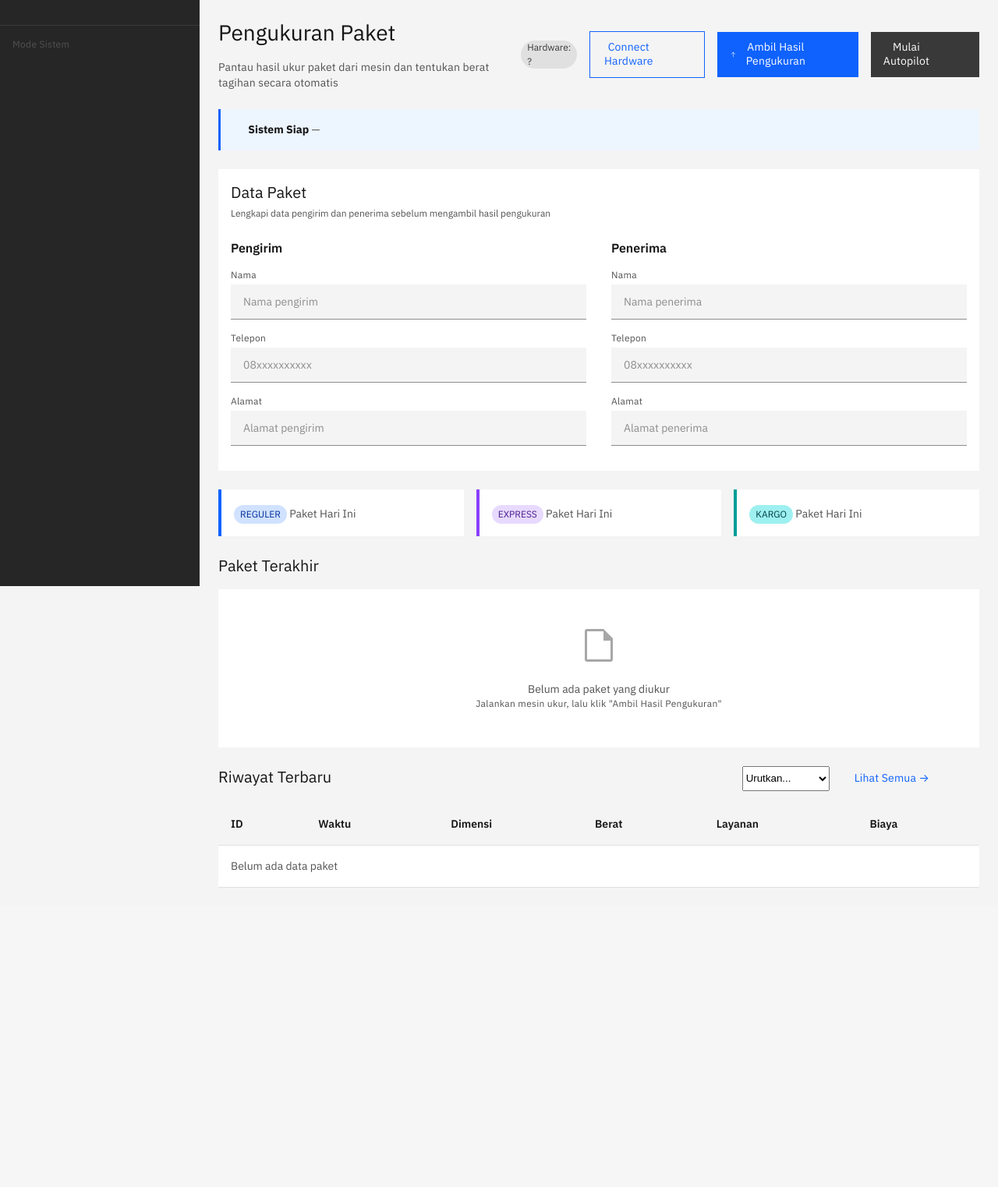
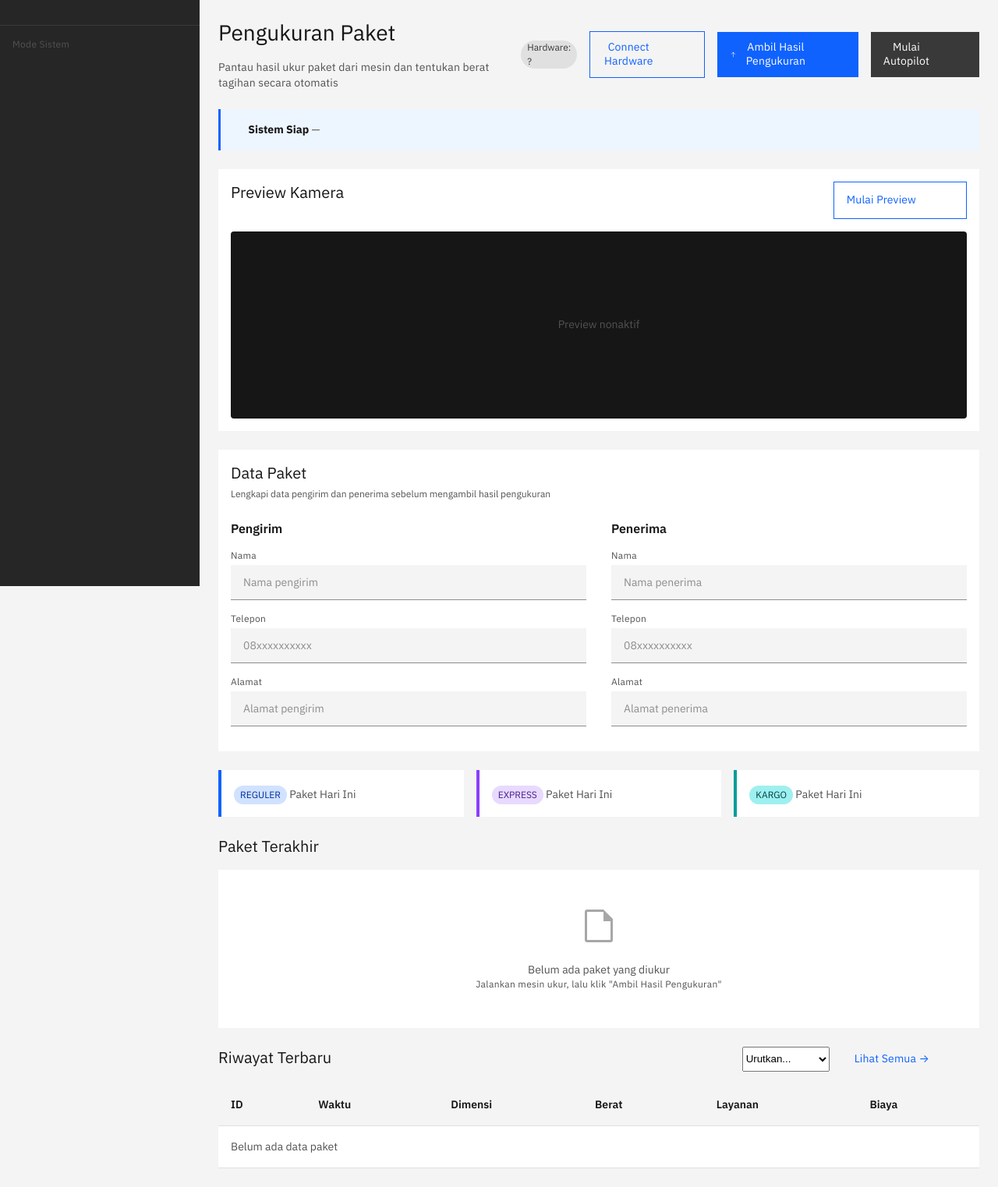
Before and after one commit to h4pp3nstance/sorting-system-ukurku, a Flask app: template web/templates/dashboard.html in a window 1280 px wide. Shown: the part 48-1571 px from the top of the page at 78% size. Before the commit the page ends 1187 px from the top, so only its background shows below. Run offline with Flask 3, Linux system fonts and the light colour scheme; the template is opened without the code that fills it, so the values that code supplies are empty; some libraries are stand-ins or nearby versions.

Commit message:
feat: live camera preview panel on dashboard
Carbon-styled preview tile with a toggle that points an <img> at
/video_feed. Plain SSR, no framework.

```diff
--- a/web/templates/dashboard.html
+++ b/web/templates/dashboard.html
@@ -42,6 +42,23 @@
         <span class="status-dot {{ status.mode_info.dot_class }}"></span>
         <strong>Sistem Siap</strong>
         <span class="carbon-text-secondary"> — {{ status.mode_info.description }}</span>
+    </div>
+</div>
+
+<!-- Live Preview Kamera -->
+<div class="carbon-tile carbon-mb-06">
+    <div class="carbon-flex carbon-flex--between carbon-mb-05">
+        <h2 class="carbon-heading-03">Preview Kamera</h2>
+        <button id="previewBtn" class="carbon-btn carbon-btn--tertiary"
+                onclick="togglePreview()">Mulai Preview</button>
+    </div>
+    <div style="background:#161616;border-radius:4px;overflow:hidden;
+                display:flex;align-items:center;justify-content:center;
+                min-height:240px;">
+        <img id="cameraPreview" alt="Preview kamera"
+             style="max-width:100%;display:none;">
+        <span id="previewPlaceholder" class="carbon-text-secondary"
+              style="padding:var(--space-06);">Preview nonaktif</span>
     </div>
 </div>
 
@@ -252,6 +269,25 @@
     let isRunning = false;
 
     let hwConnected = false;
+
+    let previewOn = false;
+    function togglePreview() {
+        const img = document.getElementById('cameraPreview');
+        const ph = document.getElementById('previewPlaceholder');
+        const btn = document.getElementById('previewBtn');
+        previewOn = !previewOn;
+        if (previewOn) {
+            img.src = "{{ url_for('preview.video_feed') }}?t=" + Date.now();
+            img.style.display = 'block';
+            ph.style.display = 'none';
+            btn.textContent = 'Hentikan Preview';
+        } else {
+            img.src = "";
+            img.style.display = 'none';
+            ph.style.display = 'block';
+            btn.textContent = 'Mulai Preview';
+        }
+    }
 
     function renderHwStatus(connected) {
         hwConnected = connected;
```
